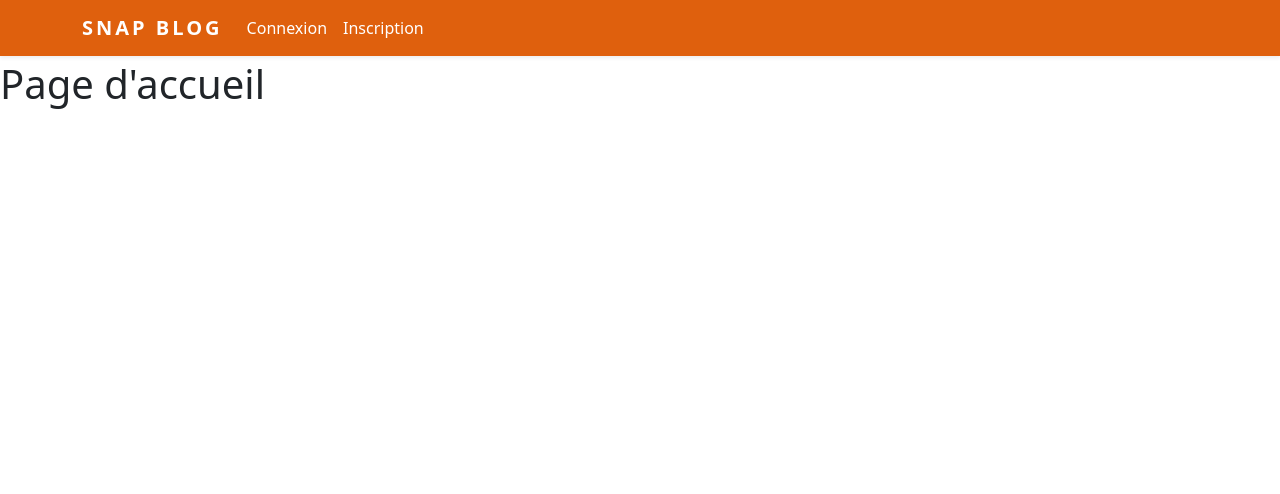
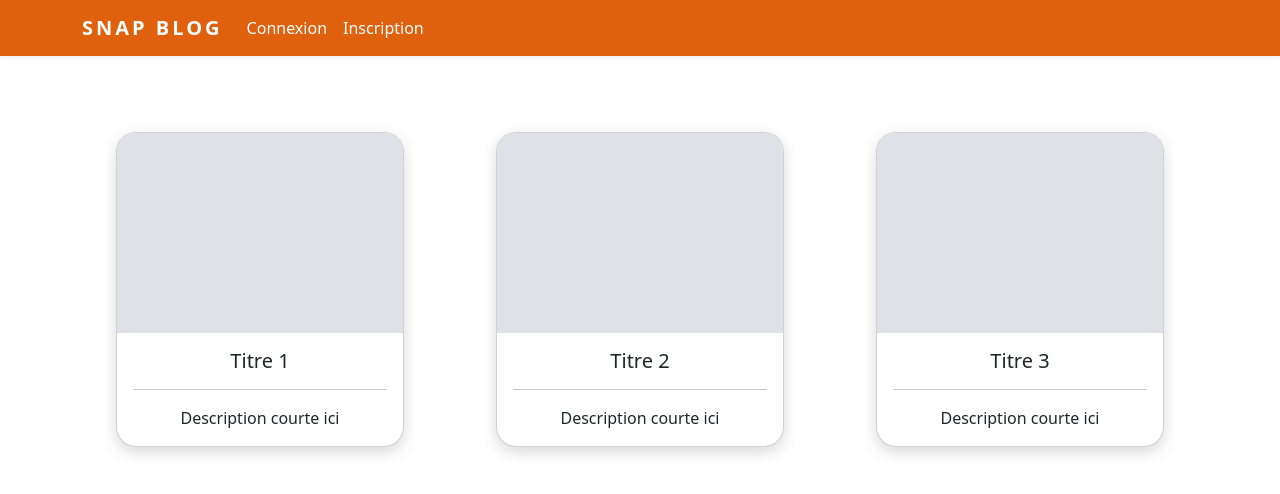
Before and after one commit to KifK2f/reactjs-snap_blog, a React (Vite) app in the folder snap_blog/: page / in a window 1280 px wide. Shown: the top 494 px of the page. Built offline with nearby package versions, Linux system fonts and the light colour scheme.

Commit message:
fonction handleImageChange OK

```diff
--- a/snap_blog/package.json
+++ b/snap_blog/package.json
@@ -10,6 +10,10 @@
     "preview": "vite preview"
   },
   "dependencies": {
+    "@emotion/react": "^11.14.0",
+    "@emotion/styled": "^11.14.1",
+    "@mui/icons-material": "^7.3.8",
+    "@mui/material": "^7.3.8",
     "axios": "^1.13.5",
     "bootstrap": "^5.3.8",
     "react": "^19.2.0",
--- /dev/null
+++ b/snap_blog/src/assets/css/home.css
@@ -0,0 +1,27 @@
+/* CARD STYLE */
+.card {
+  width: 18rem;
+  border-radius: 20px;
+  position: relative;
+  transition: all 0.3s ease;
+  overflow: hidden;
+}
+
+.shadow-custom {
+  box-shadow: 0 5px 15px rgba(0,0,0,0.15);
+}
+
+.shadow-custom:hover {
+  transform: translateY(-10px);
+  box-shadow: 0 20px 40px rgba(0,0,0,0.2);
+}
+
+/* IMAGE PLACEHOLDER */
+.image-placeholder {
+  height: 200px;
+  background-color: #dee2e6;
+}
+
+.card:hover .icon-wrapper {
+  transform: rotate(-180deg);
+}
--- a/snap_blog/src/components/AppRouter.jsx
+++ b/snap_blog/src/components/AppRouter.jsx
@@ -3,6 +3,7 @@ import { Route, Routes } from "react-router-dom"
 import Home from './Home'
 import Register from './Register'
 import Login from './Login'
+import PostPicture from './PostPicture'
 
 class AppRouter extends React.Component {
 
@@ -18,6 +19,7 @@ class AppRouter extends React.Component {
             <Route path="/" element={<Home />} />
             <Route path="/register" element={<Register />} />
             <Route path="/login" element={<Login />} />
+            <Route path="/pictures/new" element={<PostPicture />} />
           </Routes>
     )
   }
--- a/snap_blog/src/components/Home.jsx
+++ b/snap_blog/src/components/Home.jsx
@@ -1,4 +1,6 @@
 import React from 'react'
+import FavoriteIcon from '@mui/icons-material/Favorite';
+import "../assets/css/home.css"
 
 class Home extends React.Component {
 
@@ -10,7 +12,58 @@ class Home extends React.Component {
   render() {
     return (
       <>
-        <h1>Page d'accueil</h1>
+        <div className="container py-5">
+      <div className="row justify-content-center">
+
+        {/* CARD 1 */}
+        <div className="col-12 col-md-6 col-lg-4 d-flex justify-content-center">
+          <div className="card shadow-custom my-4">
+
+            {/* IMAGE PLACEHOLDER */}
+            <div className="image-placeholder"></div>
+
+            <div className="card-body text-center">
+              <h5 className="card-title">Titre 1</h5>
+              <hr />
+              <p className="card-text">
+                Description courte ici
+              </p>
+            </div>
+          </div>
+        </div>
+
+        {/* CARD 2 */}
+        <div className="col-12 col-md-6 col-lg-4 d-flex justify-content-center">
+          <div className="card shadow-custom my-4">
+            <div className="image-placeholder"></div>
+
+            <div className="card-body text-center">
+              <h5 className="card-title">Titre 2</h5>
+              <hr />
+              <p className="card-text">
+                Description courte ici
+              </p>
+            </div>
+          </div>
+        </div>
+
+        {/* CARD 3 */}
+        <div className="col-12 col-md-6 col-lg-4 d-flex justify-content-center">
+          <div className="card shadow-custom my-4">
+            <div className="image-placeholder"></div>
+
+            <div className="card-body text-center">
+              <h5 className="card-title">Titre 3</h5>
+              <hr />
+              <p className="card-text">
+                Description courte ici
+              </p>
+            </div>
+          </div>
+        </div>
+
+      </div>
+    </div>
       </>
     );
   }
--- /dev/null
+++ b/snap_blog/src/components/PostPicture.jsx
@@ -0,0 +1,74 @@
+import React from 'react'
+class PostPicture extends React.Component {
+
+  constructor(){
+    super()
+    this.state = {
+        title: '',
+        description: '',
+        image: '',
+        errors: []
+    }
+  }
+
+  handleTitleChange = event => {
+        this.setState({ title: event.target.value }, () =>{
+            console.log(this.state)
+        })
+    }
+
+    handleDescriptionChange = event => {
+        this.setState({ description: event.target.value }, () => {
+            console.log(this.state)
+        })
+    }
+
+    handleImageChange = event => {
+        console.log(event.target.files)
+        this.setState({ image: event.target.files[0] }, () => {
+            console.log(this.state)
+        })
+    } // [0] pour récupérer le premier fichier sélectionné
+
+    render() {
+        return(
+            <>
+                <div className="d-flex align-items-center justify-content-center vh-100 bg-white p-3">
+                <div className="d-flex flex-column flex-lg-row align-items-center justify-content-between w-100" style={{ maxWidth: "1000px" }}>
+                    <h2 className="text-center my-5">Ajouter une nouvelle photo</h2>
+
+                    {/* encType='multipart/form-data' car il y a un fichier à envoyer */}
+                    <form  method='POST' onSubmit={this.handleSubmit} className="card p-4 shadow w-100 my_background_color" style={{ maxWidth: "400px" }} encType='multipart/form-data' >
+                    <label htmlFor="">Titre</label>
+                    <input
+                        type="text"
+                        className={`form-control mb-3 ${this.state.errors && this.state.errors.title ? 'is-invalid' : ''}`}
+                        placeholder="Entrez le titre de votre photo"
+                        required
+                        onChange={this.handleTitleChange}
+                    />
+                    {this.state.errors && this.state.errors.title ? <div className="text-white bg-danger p-2 rounded mt-1">{this.state.errors['title']}</div> : ''}
+
+
+                    <label htmlFor="">Description</label>
+                    <textarea className="form-control" id="exampleFormControlTextarea1" rows="3" onChange={this.handleDescriptionChange}></textarea>
+                    { this.state.errors && this.state.errors.description ? <div className="text-white bg-danger p-2 rounded mt-1">{this.state.errors['description']}</div> : ''}
+
+                    <label htmlFor="">Image</label>
+                    <input className="form-control mb-3" type="file" id="formFile" onChange={this.handleImageChange}/>
+
+                    <div className="d-flex flex-column text-center gap-2 mb-3">
+                        <button type="submit" className="btn btn-primary fw-bold">
+                        Ajouter
+                        </button>
+                    </div>
+                    </form>
+                </div>
+                </div>
+            </>
+        )
+    }
+
+}
+
+export default PostPicture
--- a/snap_blog/src/components/navbar.jsx
+++ b/snap_blog/src/components/navbar.jsx
@@ -16,10 +16,13 @@ class Navbar extends React.Component {
     localStorage.setItem("token", "")
     localStorage.clear()
     this.setState({ token: null }) //Pour qu'il yai un changement d'état et que le composant se re-render et affiche les liens de connexion et d'inscription
-
   }
 
   render() {
+    if (this.state.redirect) {
+        return <Navigate to="/" />
+    }
+
     return (
       <>
         <nav className="navbar navbar-expand-lg fixed-top shadow-sm navbar-custom">
@@ -56,7 +59,7 @@ class Navbar extends React.Component {
                       ?
                       <>
                         <li className="nav-item">
-                        <Link className="nav-link navbar-link-custom" to="/picture/new">Poster une photo</Link>
+                        <Link className="nav-link navbar-link-custom" to="/pictures/new">Poster une photo</Link>
                         </li>
                         <li className="nav-item">
                         <button className="btn btn-danger" onClick={() => this.logout()}>Déconnexion</button>
```
Also changed, not shown: 1 other file (tests, documents, lock files or other folders).
